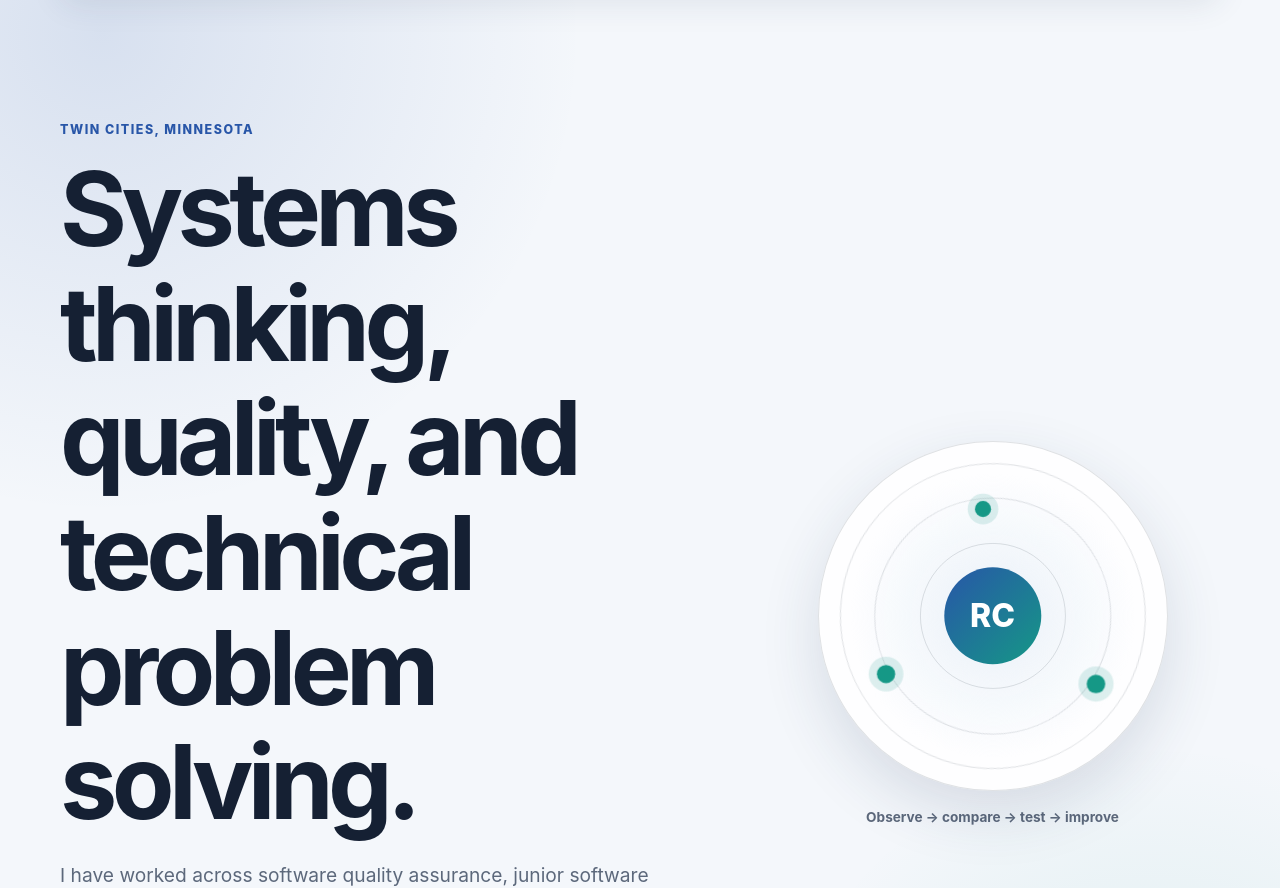
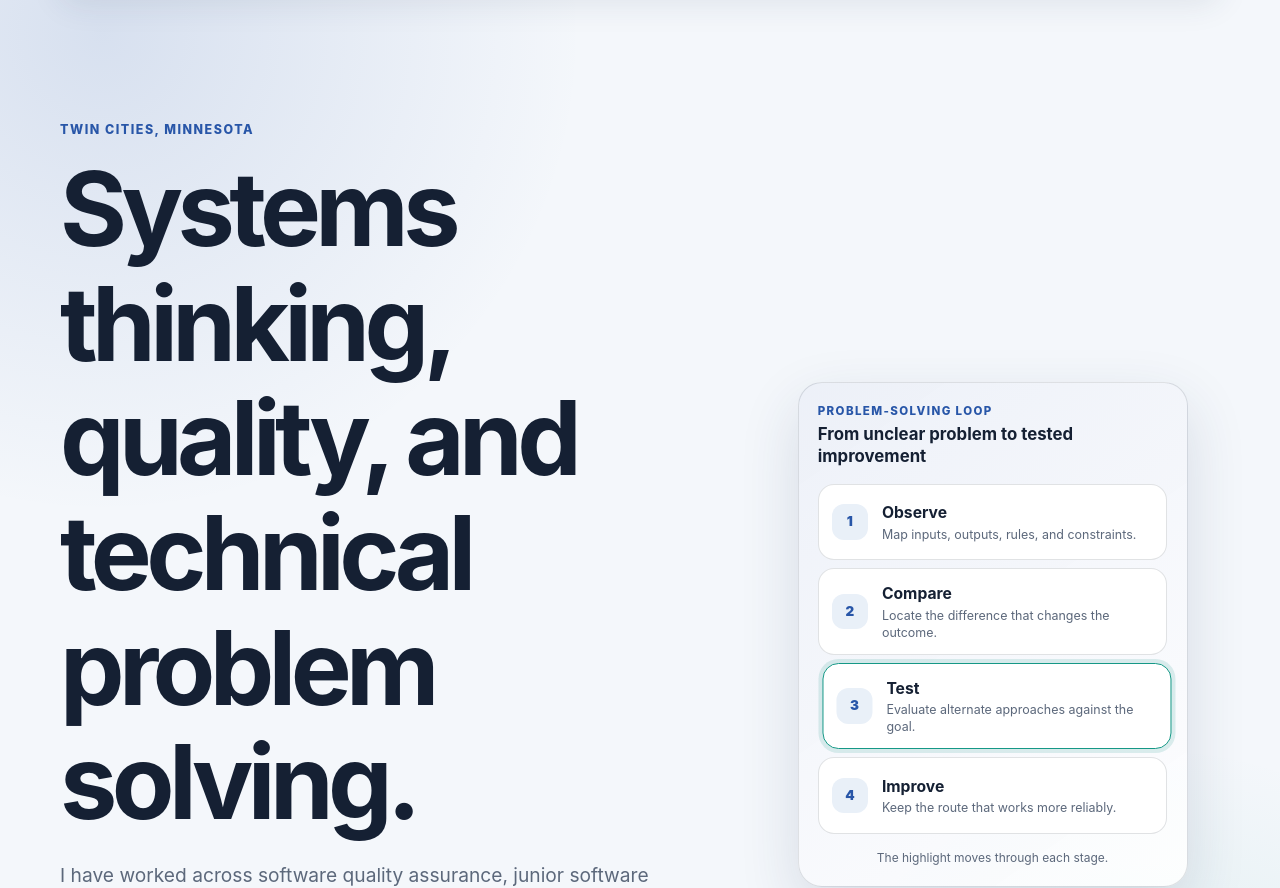
Before and after one commit to RaymondCerneyTech/RaymondCerneyTech.github.io, a plain HTML site: page index.html in a window 1280 px wide. Shown: the part 90-978 px from the top of the page. Drawn offline with Linux system fonts and the light colour scheme.

Commit message:
Replace unclear hero graphic with labeled process loop
Use a clear four-step problem-solving sequence instead of the decorative orbit graphic.

```diff
--- /dev/null
+++ b/hero-process.css
@@ -0,0 +1,139 @@
+/* Hero problem-solving visualization */
+.process-panel {
+  width: min(82vw, 390px);
+  padding: 1.2rem;
+  border: 1px solid var(--border);
+  border-radius: 1.5rem;
+  background:
+    linear-gradient(145deg, color-mix(in srgb, var(--panel) 92%, var(--blue) 8%), var(--panel));
+  box-shadow: var(--shadow);
+}
+
+.process-heading {
+  display: grid;
+  gap: .2rem;
+  margin-bottom: 1rem;
+}
+
+.process-heading strong {
+  font-size: 1.05rem;
+  line-height: 1.3;
+}
+
+.process-kicker {
+  color: var(--blue);
+  font-size: .72rem;
+  font-weight: 850;
+  letter-spacing: .12em;
+  text-transform: uppercase;
+}
+
+.process-list {
+  display: grid;
+  gap: .5rem;
+  margin: 0;
+  padding: 0;
+  list-style: none;
+}
+
+.process-step {
+  position: relative;
+  display: grid;
+  grid-template-columns: 2.35rem 1fr;
+  align-items: center;
+  gap: .75rem;
+  min-height: 4.8rem;
+  padding: .75rem .85rem;
+  border: 1px solid var(--border);
+  border-radius: 1rem;
+  background: var(--solid);
+  overflow: hidden;
+  animation: process-focus 8s ease-in-out infinite;
+}
+
+.process-step::after {
+  content: "";
+  position: absolute;
+  left: 1.1rem;
+  bottom: -.55rem;
+  width: .8rem;
+  height: .8rem;
+  border-right: 2px solid var(--border);
+  border-bottom: 2px solid var(--border);
+  transform: rotate(45deg);
+}
+
+.process-step:last-child::after {
+  display: none;
+}
+
+.process-step:nth-child(2) { animation-delay: 2s; }
+.process-step:nth-child(3) { animation-delay: 4s; }
+.process-step:nth-child(4) { animation-delay: 6s; }
+
+.step-number {
+  display: grid;
+  place-items: center;
+  width: 2.2rem;
+  height: 2.2rem;
+  border-radius: .75rem;
+  background: var(--soft);
+  color: var(--blue);
+  font-size: .84rem;
+  font-weight: 900;
+}
+
+.step-copy {
+  display: grid;
+  gap: .1rem;
+}
+
+.step-copy strong {
+  font-size: .98rem;
+}
+
+.step-copy small {
+  color: var(--muted);
+  font-size: .78rem;
+  line-height: 1.35;
+}
+
+.process-note {
+  margin: .85rem 0 0;
+  color: var(--muted);
+  font-size: .75rem;
+  text-align: center;
+}
+
+@keyframes process-focus {
+  0%, 18%, 100% {
+    border-color: var(--border);
+    box-shadow: none;
+    transform: translateX(0);
+  }
+  4%, 14% {
+    border-color: var(--teal);
+    box-shadow: 0 0 0 .25rem color-mix(in srgb, var(--teal) 14%, transparent);
+    transform: translateX(.28rem);
+  }
+}
+
+@media (max-width: 880px) {
+  .hero-visual {
+    justify-items: stretch;
+  }
+
+  .process-panel {
+    width: 100%;
+  }
+}
+
+@media (prefers-reduced-motion: reduce) {
+  .process-step {
+    animation: none;
+  }
+
+  .process-step:first-child {
+    border-color: var(--teal);
+  }
+}
--- a/index.html
+++ b/index.html
@@ -6,6 +6,7 @@
     <meta name="description" content="Raymond Cerney's public career profile focused on systems thinking, quality, technical problem solving, software testing, and operations." />
     <title>Raymond Cerney | Systems Thinking, Quality & Technical Problem Solving</title>
     <link rel="stylesheet" href="styles.css" />
+    <link rel="stylesheet" href="hero-process.css" />
     <script src="script.js" defer></script>
   </head>
   <body>
@@ -44,17 +45,32 @@
           </ul>
         </div>
 
-        <div class="hero-visual reveal" aria-label="Abstract visual showing inspection, comparison, routing, and validation">
-          <div class="orbit-shell">
-            <div class="orbit orbit-one"></div>
-            <div class="orbit orbit-two"></div>
-            <div class="orbit orbit-three"></div>
-            <div class="core-mark">RC</div>
-            <div class="node node-a"></div>
-            <div class="node node-b"></div>
-            <div class="node node-c"></div>
+        <div class="hero-visual reveal">
+          <div class="process-panel" role="img" aria-label="A four-step problem-solving loop: observe the system, compare expected and actual results, test alternate approaches, and improve the process.">
+            <div class="process-heading">
+              <span class="process-kicker">Problem-solving loop</span>
+              <strong>From unclear problem to tested improvement</strong>
+            </div>
+            <ol class="process-list">
+              <li class="process-step step-observe">
+                <span class="step-number">1</span>
+                <span class="step-copy"><strong>Observe</strong><small>Map inputs, outputs, rules, and constraints.</small></span>
+              </li>
+              <li class="process-step step-compare">
+                <span class="step-number">2</span>
+                <span class="step-copy"><strong>Compare</strong><small>Locate the difference that changes the outcome.</small></span>
+              </li>
+              <li class="process-step step-test">
+                <span class="step-number">3</span>
+                <span class="step-copy"><strong>Test</strong><small>Evaluate alternate approaches against the goal.</small></span>
+              </li>
+              <li class="process-step step-improve">
+                <span class="step-number">4</span>
+                <span class="step-copy"><strong>Improve</strong><small>Keep the route that works more reliably.</small></span>
+              </li>
+            </ol>
+            <p class="process-note">The highlight moves through each stage.</p>
           </div>
-          <p class="visual-caption">Observe → compare → test → improve</p>
         </div>
       </section>
 
```
